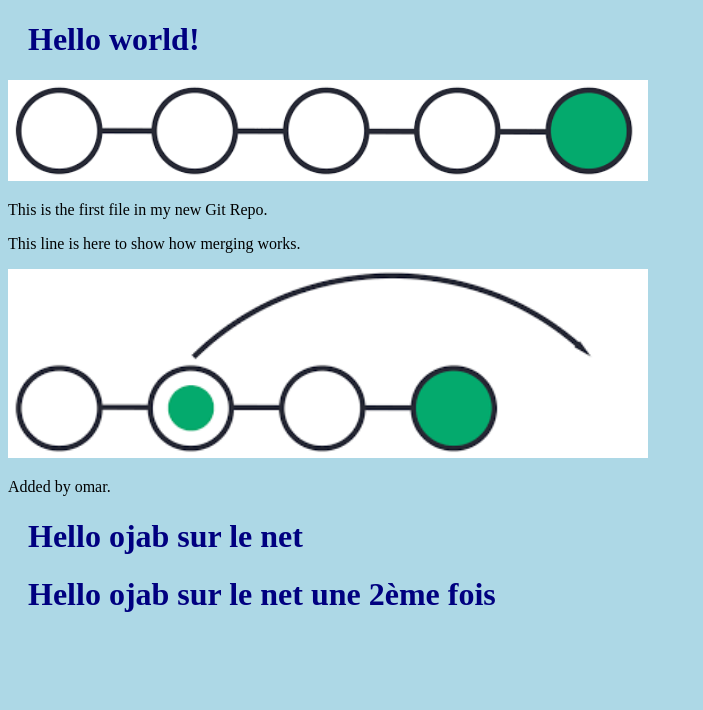
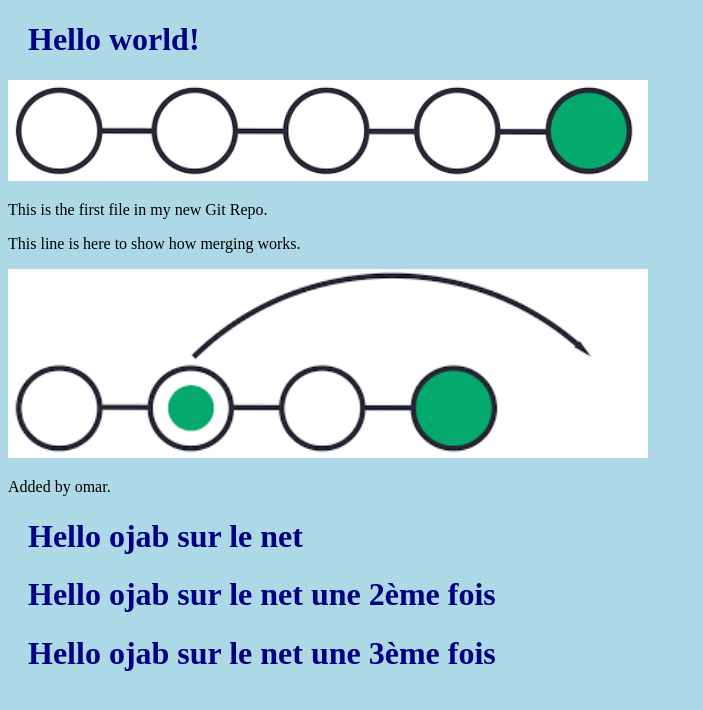
Before and after one commit to jomar0408/ojab-test.github.io, a plain HTML site: page index.html in a window 1280 px wide. Shown: the whole page, without its empty margins (0-703 px from the left). Drawn offline with Linux system fonts and the light colour scheme.

Commit message:
sur le net encore une 3eme fois

```diff
--- a/index.html
+++ b/index.html
@@ -17,5 +17,7 @@
 
 <h1>Hello ojab sur le net une 2ème fois</h1>
 
+<h1>Hello ojab sur le net une 3ème fois</h1>
+
 </body>
 </html>
```
